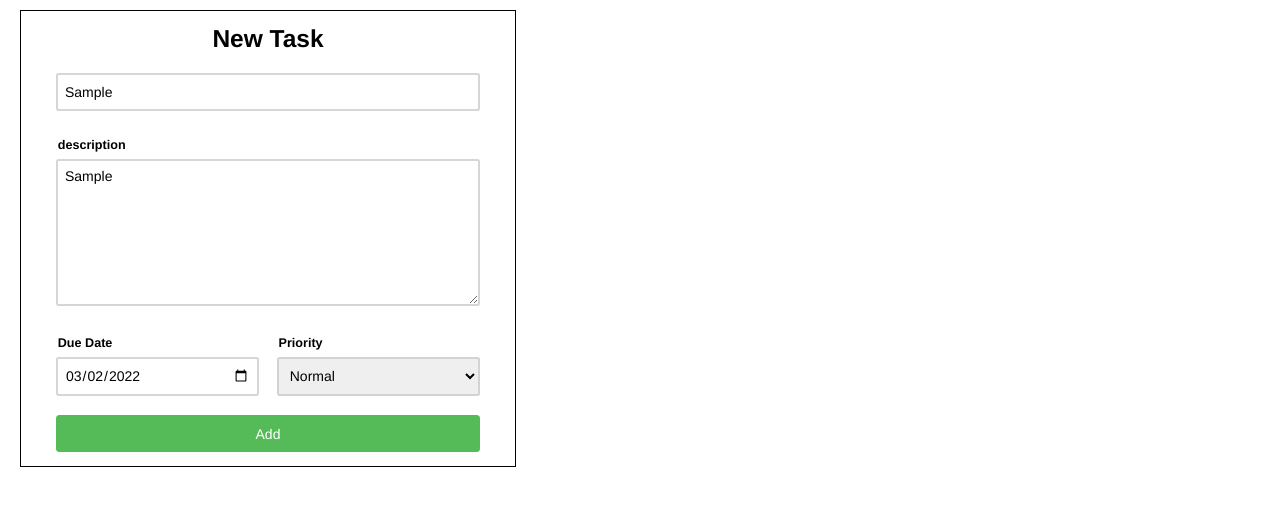
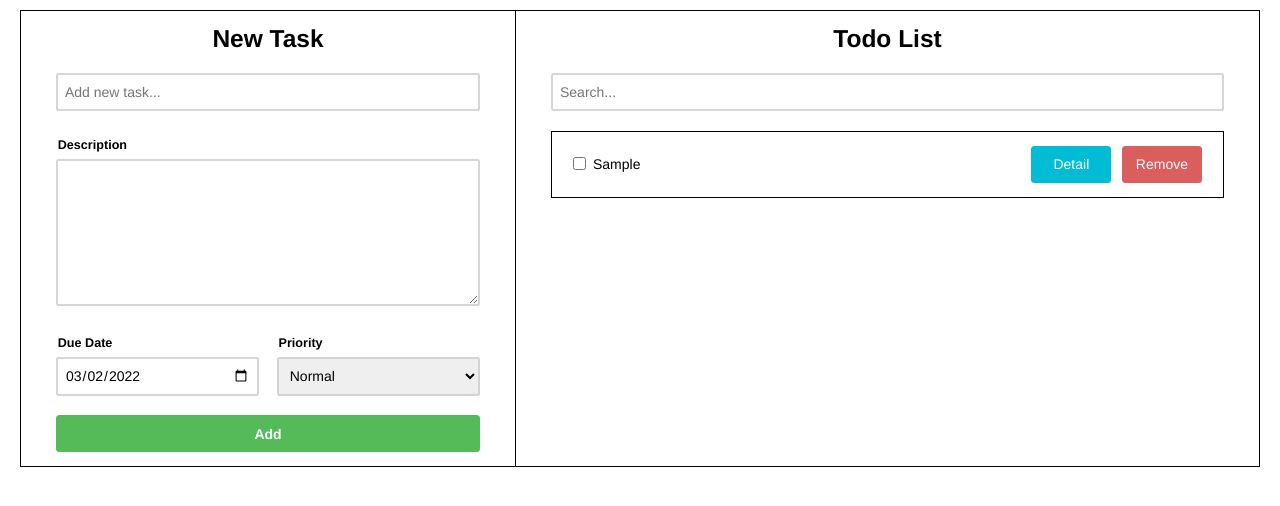
Before and after one commit to vuduc97/todo-list, a React (Create React App) app: page / in a window 1280 px wide. Both pictures are taken after typing "Sample", "Sample" into the empty fields and a click on the button "Add". Shown: the top 506 px of the page. Built offline with nearby package versions, Linux system fonts and the light colour scheme.

Commit message:
Implement todo list feature

```diff
--- a/src/components/form-control/button/button.module.scss
+++ b/src/components/form-control/button/button.module.scss
@@ -17,7 +17,7 @@
   }
 
   &.danger {
-    background-color: #dc3545;
+    background-color: #db5e5e;
   }
 
   &.info {
--- /dev/null
+++ b/src/features/todo/TodoListContainer.tsx
@@ -0,0 +1,83 @@
+import { useStore } from "../../contexts/store-context/store-context";
+import { Action } from "../../types/store-context";
+import { DELETE_FLAG, Todo } from "../../types/todo";
+import { Button, ButtonColor, TextField } from "../../components/form-control";
+import { useState } from "react";
+import classes from "./assets/todo-list.module.scss";
+import { TodoItem } from "./components/TodoItem";
+
+export function TodoListContainer() {
+  const [bulkItems, setBulkItems] = useState<number[]>([]);
+  const [searchKeyword, setSearchKeyword] = useState<string>("");
+  const { dispatch, todos } = useStore();
+
+  function editTodo(todo: Todo) {
+    dispatch({ type: Action.Edit, payload: { ...todo, [DELETE_FLAG]: false } });
+  }
+
+  function deleteTodo(id: number) {
+    dispatch({ type: Action.Delete, payload: id });
+  }
+
+  function handleCheckBulkItem(id: number) {
+    if (bulkItems.includes(id)) {
+      setBulkItems((bulkItems) => bulkItems.filter((item) => item !== id));
+      return;
+    }
+
+    setBulkItems((bulkItems) => [...bulkItems, id]);
+  }
+
+  function markAsDelete() {
+    dispatch({ type: Action.MarkAsDelete, payload: [...bulkItems] });
+    setBulkItems([]);
+  }
+
+  function getTodos() {
+    return todos
+      .filter((item) => item.name.toLowerCase().includes(searchKeyword.toLowerCase()))
+      .sort((prev, next) => {
+        return new Date(prev.dueDate).getTime() - new Date(next.dueDate).getTime();
+      });
+  }
+
+  return (
+    <div className={classes["todo-list__container"]}>
+      <h1 className={classes["todo-list__title"]}>Todo List</h1>
+      <section className={classes["todo-list__list"]}>
+        <TextField
+          className={classes["todo-list__search"]}
+          value={searchKeyword}
+          onChange={(e) => setSearchKeyword(e.target.value)}
+          name="search"
+          placeholder="Search..."
+        />
+        <section className={classes["todo-list__items"]}>
+          {getTodos().map((todo) => (
+            <TodoItem
+              key={todo.id}
+              todo={todo}
+              bulkFlag={bulkItems.includes(todo.id)}
+              onEdit={editTodo}
+              onDelete={deleteTodo}
+              onBulkCheck={handleCheckBulkItem}
+            />
+          ))}
+        </section>
+      </section>
+      {bulkItems.length > 0 && (
+        <section className={classes["todo-list__bulk"]}>
+          <p>Bulk Action</p>
+          <div className={classes["todo-list__bulk__action"]}>
+            <Button color={ButtonColor.Info} type="button">
+              Done
+            </Button>
+            <Button color={ButtonColor.Danger} onClick={markAsDelete}>
+              Remove
+            </Button>
+          </div>
+        </section>
+      )}
+    </div>
+  );
+}
--- a/src/features/todo/assets/todo-form.module.scss
+++ b/src/features/todo/assets/todo-form.module.scss
@@ -15,6 +15,7 @@
     }
 
     .todo-form__action {
+      font-weight: 600;
       width: 100%;
     }
   }
--- /dev/null
+++ b/src/features/todo/assets/todo-item.module.scss
@@ -0,0 +1,22 @@
+.todo-item__container {
+  border: 1px solid #000;
+  margin-bottom: 1rem;
+
+  .todo-item__header {
+    display: flex;
+    justify-content: space-between;
+    align-items: center;
+    padding: 1rem 1.5rem;
+  }
+
+  .todo-item__action {
+    & > button:first-child {
+      margin-right: 0.75rem;
+    }
+  }
+
+  .todo-item__form {
+    padding: 0 1.5rem 3.5rem;
+    border-top: 1px solid #000;
+  }
+}
--- /dev/null
+++ b/src/features/todo/assets/todo-list.module.scss
@@ -0,0 +1,43 @@
+.todo-list__container {
+  width: 60%;
+  border: 1px solid #000;
+  border-left: 0;
+
+  .todo-list__title {
+    margin: 1rem 0 0;
+    text-align: center;
+    padding: 0;
+    font-size: 1.75rem;
+  }
+
+  .todo-list__list {
+    width: 100%;
+    padding: 1.4rem 2.5rem;
+    min-height: 340px;
+
+    .todo-list__items {
+      margin-top: 1.4rem;
+    }
+  }
+
+  .todo-list__bulk {
+    display: flex;
+    justify-content: space-between;
+    align-items: center;
+    padding: 1rem 1.5rem;
+    border-top: 1px solid #000;
+    background-color: #ccc;
+
+    .todo-list__bulk__action > button:first-child {
+      margin-right: 0.5rem;
+    }
+  }
+}
+
+@media only screen and (max-width: 801px) {
+  .todo-list__container {
+    width: 100%;
+    border-left: 1px solid #000;
+    border-top: 0;
+  }
+}
--- a/src/features/todo/components/TodoForm.tsx
+++ b/src/features/todo/components/TodoForm.tsx
@@ -11,14 +11,19 @@ interface TodoFormProps {
 }
 
 export function TodoForm({ onSubmit, initialValue = { ...DEFAULT_TODO } }: TodoFormProps) {
-  const { errors, getFieldValue, setFieldValue, handleSubmit } = useForm<Todo>({
+  const { errors, getFieldValue, setFieldValue, handleSubmit, reset } = useForm<Todo>({
     initValue: { ...initialValue },
     validations: {
       name: [string().required("name", "Task title is required")],
       dueDate: [date().presentOrFutureDate("dueDate", "Due date must be greater than or equal to the current date")],
     },
-    submit: onSubmit,
+    submit,
   });
+
+  function submit(todo: Todo) {
+    onSubmit(todo);
+    reset();
+  }
 
   return (
     <form onSubmit={handleSubmit} className={classes["todo-form"]}>
@@ -36,7 +41,7 @@ export function TodoForm({ onSubmit, initialValue = { ...DEFAULT_TODO } }: TodoF
           value={getFieldValue("description")}
           onChange={setFieldValue}
           name="description"
-          label="description"
+          label="Description"
         />
       </div>
       <div className={classes["todo-form__group"]}>
--- /dev/null
+++ b/src/features/todo/components/TodoItem.tsx
@@ -0,0 +1,51 @@
+import { useState } from "react";
+import { Collapse, Fade } from "../../../components/animations";
+import { Button, ButtonColor, Checkbox } from "../../../components/form-control";
+import { DELETE_FLAG, Todo } from "../../../types/todo";
+import { TodoForm } from "./TodoForm";
+import classes from "../assets/todo-item.module.scss";
+
+interface TodoItemProps {
+  todo: Todo;
+  bulkFlag: boolean;
+  onEdit: (todo: Todo) => void;
+  onDelete: (id: number) => void;
+  onBulkCheck: (id: number) => void;
+}
+
+export function TodoItem({ todo, bulkFlag, onBulkCheck, onEdit, onDelete }: TodoItemProps) {
+  const [fadedout, setFadeout] = useState(false);
+  const [expand, setExpand] = useState(false);
+
+  function handleEdit(todo: Todo) {
+    onEdit(todo);
+    setExpand(false);
+  }
+
+  return (
+    <Fade
+      className={classes["todo-item__container"]}
+      fadeOut={fadedout || todo[DELETE_FLAG] || false}
+      onFadedOut={() => onDelete(todo.id)}
+    >
+      <header className={classes["todo-item__header"]}>
+        <div>
+          <Checkbox checked={bulkFlag} label={todo.name} onChange={() => onBulkCheck(todo.id)} />
+        </div>
+        <div className={classes["todo-item__action"]}>
+          <Button color={ButtonColor.Info} onClick={() => setExpand(!expand)}>
+            Detail
+          </Button>
+          <Button color={ButtonColor.Danger} onClick={() => setFadeout(true)}>
+            Remove
+          </Button>
+        </div>
+      </header>
+      <Collapse expand={expand}>
+        <section className={classes["todo-item__form"]}>
+          <TodoForm initialValue={{ ...todo }} onSubmit={handleEdit} />
+        </section>
+      </Collapse>
+    </Fade>
+  );
+}
--- a/src/pages/todo/index.tsx
+++ b/src/pages/todo/index.tsx
@@ -1,5 +1,6 @@
 import { StoreProvider } from "../../contexts/store-context/store-context";
 import { AddTodoContainer } from "../../features";
+import { TodoListContainer } from "../../features/todo/TodoListContainer";
 import classes from "./todo-page.module.scss";
 
 export const TodoPage = () => {
@@ -7,6 +8,7 @@ export const TodoPage = () => {
     <StoreProvider>
       <div className={classes["todo__container"]}>
         <AddTodoContainer />
+        <TodoListContainer />
       </div>
     </StoreProvider>
   );
```
